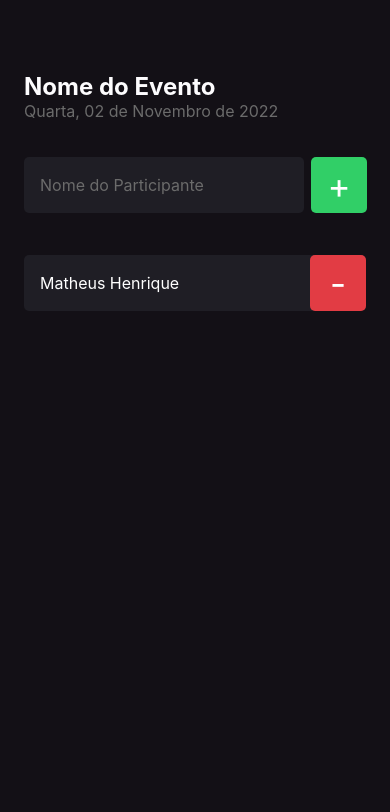
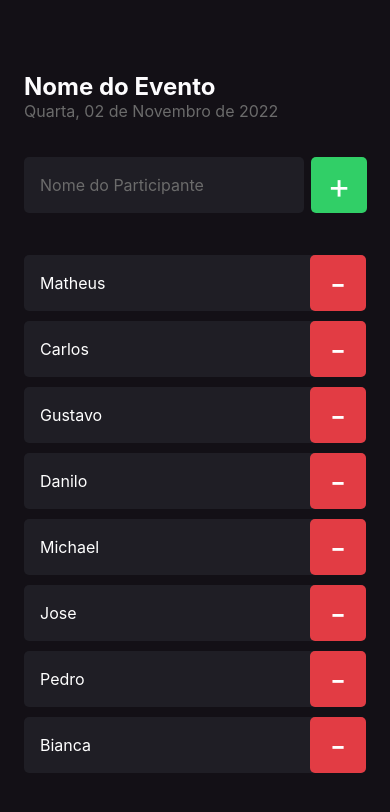
Before and after one commit to matheusOliv23/IwillGo-ReactNative, a React Native app: screen / in a window 390 px wide. Shown: the top 812 px of the page. Built offline with nearby package versions, Linux system fonts and the light colour scheme.

Commit message:
feat: add particiant lists

```diff
--- a/src/components/Participant/index.tsx
+++ b/src/components/Participant/index.tsx
@@ -2,11 +2,16 @@ import React from "react";
 import { View, Text, TouchableOpacity } from "react-native";
 import { styles } from "./styles";
 
-export function Participant() {
+type Props = {
+  name: string;
+  onRemove: () => void;
+};
+
+export function Participant({ name, onRemove }: Props) {
   return (
     <View style={styles.container}>
-      <Text style={styles.name}>Matheus Henrique</Text>
-      <TouchableOpacity style={styles.button}>
+      <Text style={styles.name}>{name}</Text>
+      <TouchableOpacity onPress={onRemove} style={styles.button}>
         <Text style={styles.buttonText}>-</Text>
       </TouchableOpacity>
     </View>
--- a/src/screens/Home/index.tsx
+++ b/src/screens/Home/index.tsx
@@ -1,12 +1,43 @@
 import React from "react";
-import { Text, View, TextInput, TouchableOpacity } from "react-native";
+import {
+  Text,
+  View,
+  TextInput,
+  TouchableOpacity,
+  ScrollView,
+  FlatList,
+} from "react-native";
 import { Participant } from "../../components/Participant";
 import { styles } from "./styles";
 
 export function Home() {
+  const participants = [
+    "Matheus",
+    "Carlos",
+    "Gustavo",
+    "Danilo",
+    "Michael",
+    "Jose",
+    "Pedro",
+    "Bianca",
+  ];
+
   function handleParticipantAdd() {
-    console.log("clicou");
+    console.log("clicou em adicionar");
   }
+  function handleParticipantRemove(name: string) {
+    console.log(`clicou em remover ${name}`);
+  }
+
+  const renderItem = ({ item }: { item: string }) => {
+    return (
+      <Participant
+        onRemove={() => handleParticipantRemove("Matheus")}
+        name={item}
+      />
+    );
+  };
+
   return (
     <View style={styles.container}>
       <Text style={styles.eventName}>Nome do Evento</Text>
@@ -21,7 +52,19 @@ export function Home() {
           <Text style={styles.buttonText}>+</Text>
         </TouchableOpacity>
       </View>
-      <Participant />
+
+      <FlatList
+        data={participants}
+        keyExtractor={(item) => item}
+        renderItem={renderItem}
+        ListEmptyComponent={() => (
+          <Text style={styles.listEmptyText}>
+            Ninguém chegou no evento? Adicione participantes a sua lista de
+            presença.
+          </Text>
+        )}
+        showsVerticalScrollIndicator={false}
+      />
     </View>
   );
 }
--- a/src/screens/Home/styles.ts
+++ b/src/screens/Home/styles.ts
@@ -44,4 +44,9 @@ export const styles = StyleSheet.create({
     marginTop: 36,
     marginBottom: 42,
   },
+  listEmptyText: {
+    color: "#fff",
+    fontSize: 14,
+    textAlign: "center",
+  },
 });
```
